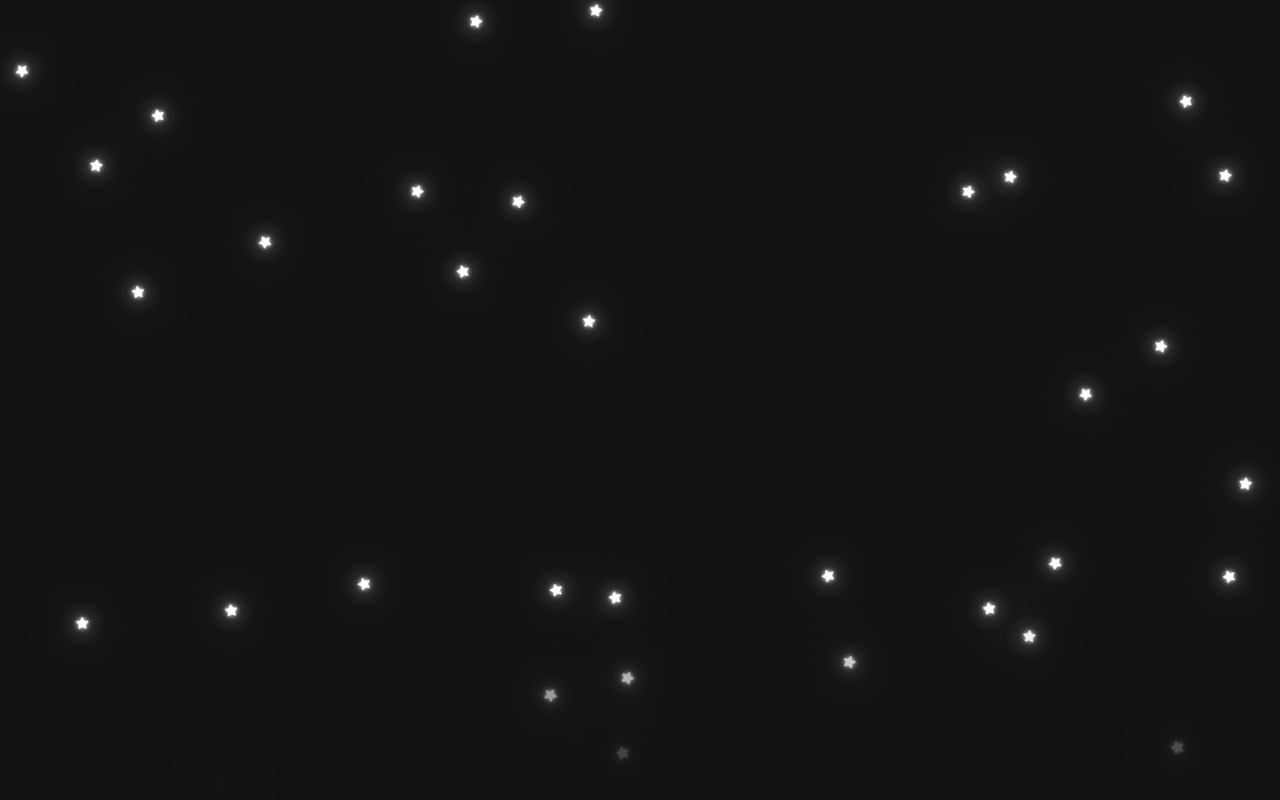
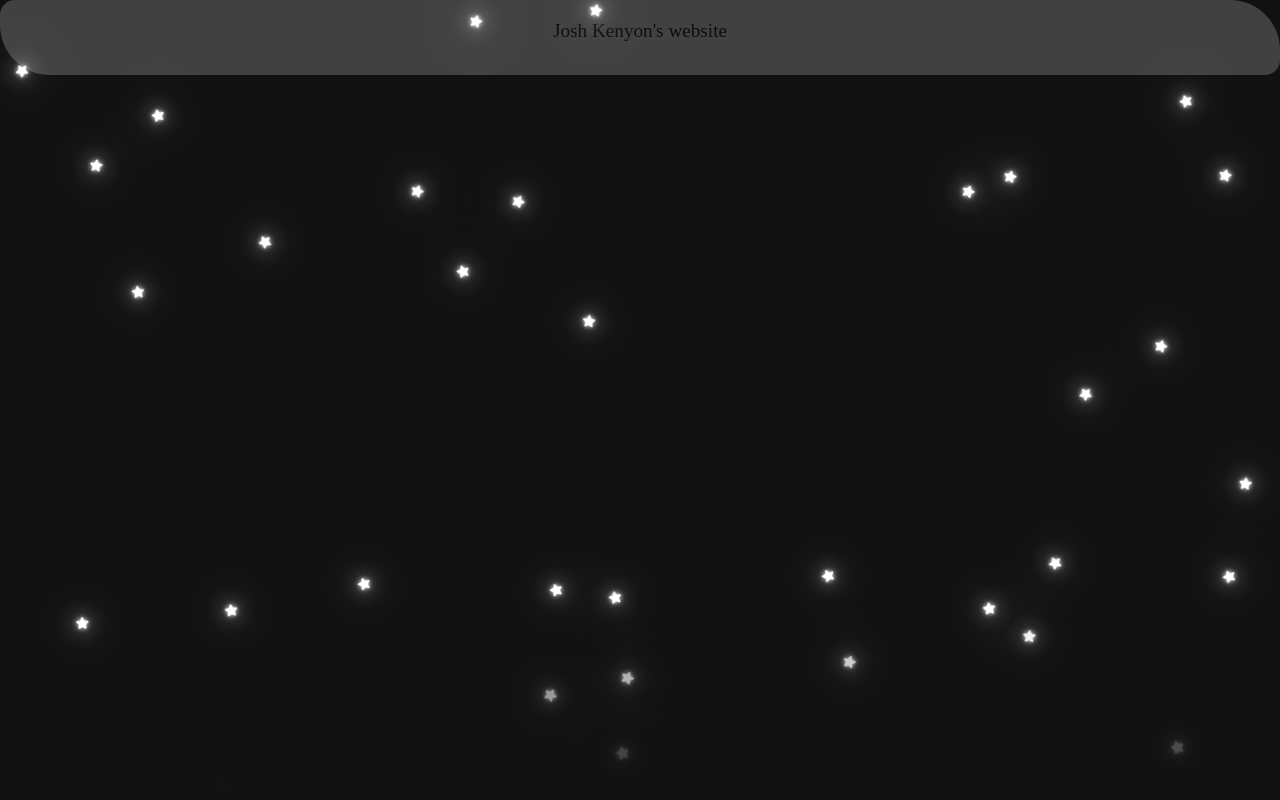
Before and after one commit to Kenyon-J/JKenyon-Website, a plain HTML site: page index.html in a window 1280 px wide. Drawn offline with Linux system fonts and the light colour scheme.

Commit message:
added WIP title

```diff
--- a/assets/css/style.css
+++ b/assets/css/style.css
@@ -49,3 +49,21 @@ body {
         font-size: 8px;
     }
 }
+
+#roundedTextBox {
+    border: 2px solid #000;
+    border-radius: 15px;
+    padding: 10px;
+}
+
+#rcorners {
+    border-radius: 15px 50px;
+    background: #ffffff;
+    padding: 20px;
+    height: 75px;
+    opacity: 0.2;
+    font-size: 1.2em;
+    width: auto;
+    margin: 0 auto;
+    text-align:center;
+  }
--- a/index.html
+++ b/index.html
@@ -9,5 +9,10 @@
 </head>
 <body>
   <script src="./assets/js/stars.js"></script>
+
+  <div align="center">
+    <p id="rcorners">Josh Kenyon's website</p>
+  </div>
+
 </body>
 </html>
```
